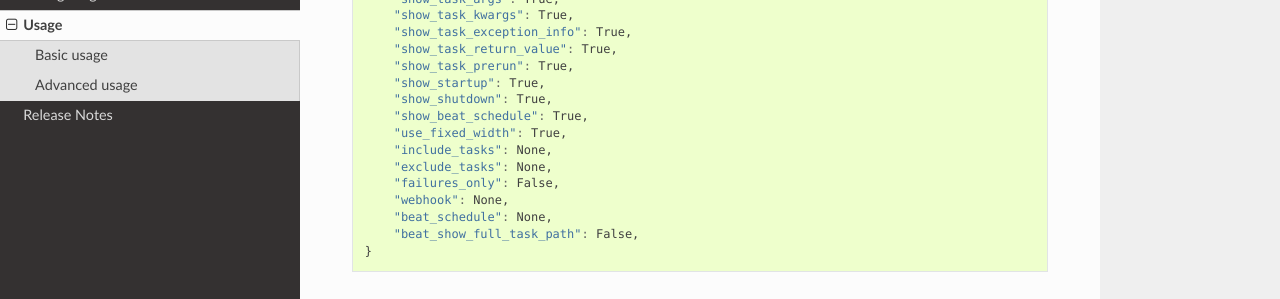
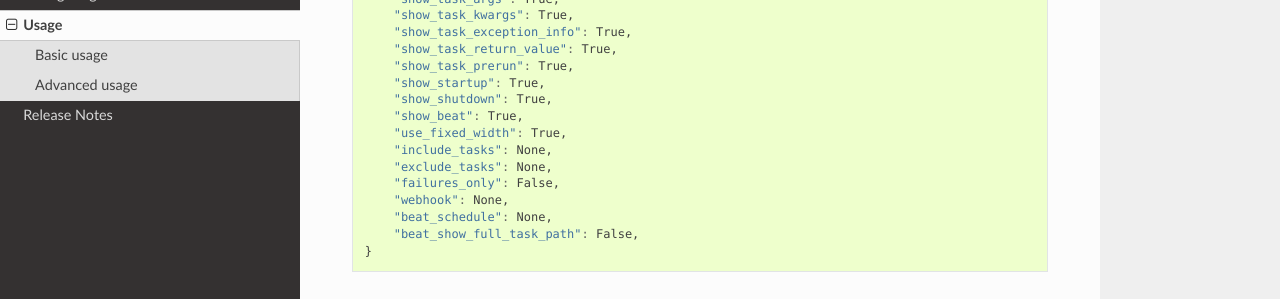
Before and after one commit to crflynn/celery-slack, a Sphinx documentation site: the page built from docs/usage.rst, in a window 1280 px wide and 900 px high, scrolled down 774 px. Shown: the part 151-450 px from the top of the window. Built offline with Sphinx 7.4.7 and the Read the Docs theme 2.0.0, drawn with Linux system fonts in a browser that asks for light colours.

Commit message:
fix docs for show_beat option; test locally

```diff
--- a/README.rst
+++ b/README.rst
@@ -100,7 +100,7 @@ extension:
         "show_task_prerun": True,
         "show_startup": True,
         "show_shutdown": True,
-        "show_beat_schedule": True,
+        "show_beat": True,
         "use_fixed_width": True,
         "include_tasks": None,
         "exclude_tasks": None,
--- a/docs/usage.rst
+++ b/docs/usage.rst
@@ -54,7 +54,7 @@ extension:
        "show_task_prerun": True,
        "show_startup": True,
        "show_shutdown": True,
-       "show_beat_schedule": True,
+       "show_beat": True,
        "use_fixed_width": True,
        "include_tasks": None,
        "exclude_tasks": None,
```
Also changed, not shown: README.md (+1 -1 lines), 1 other file.
